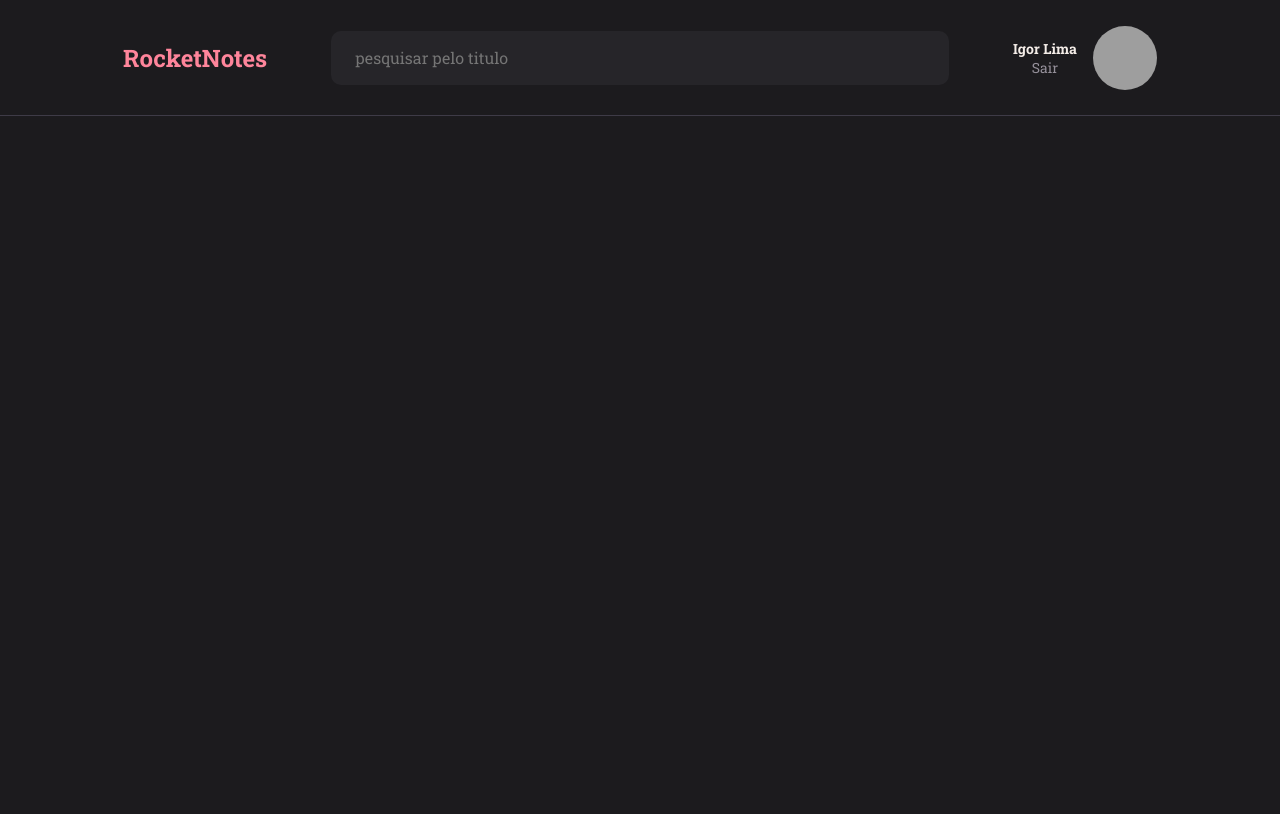
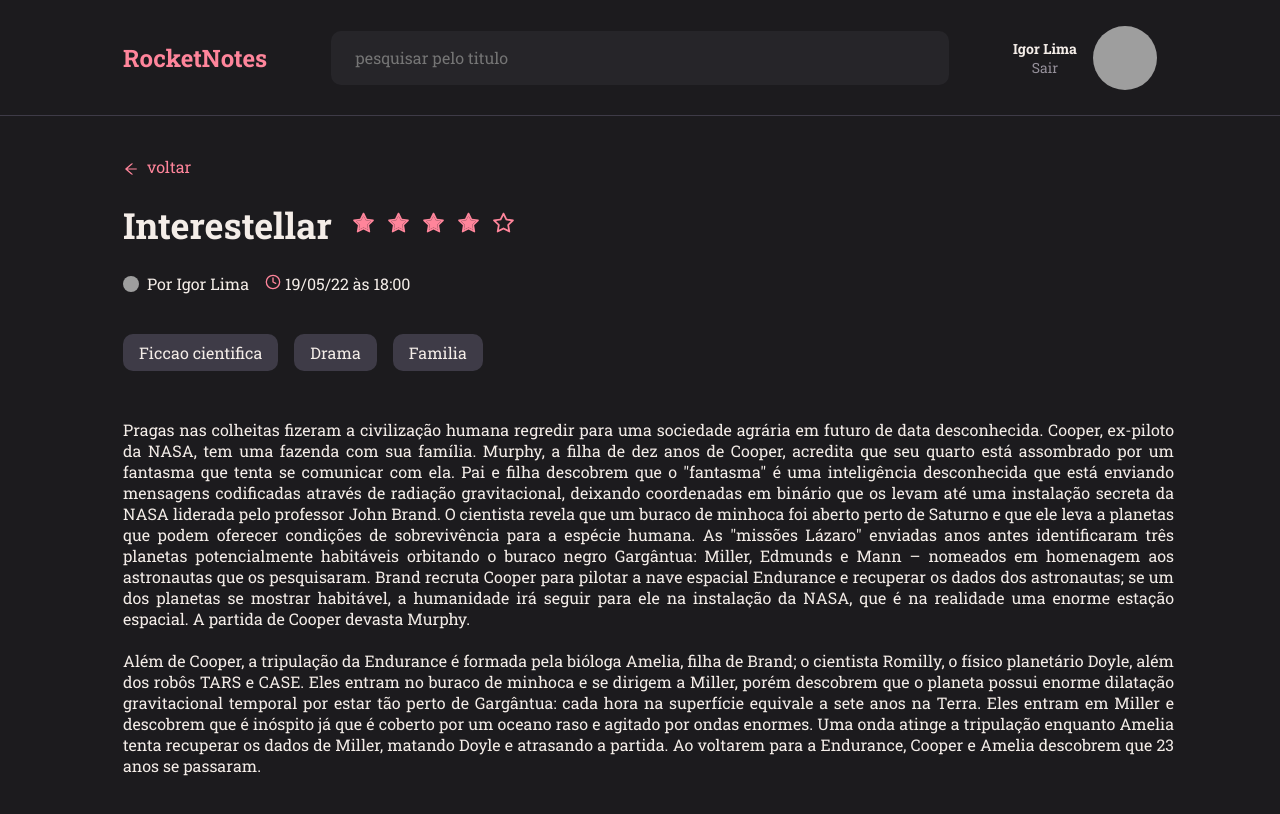
Before and after one commit to igorlan1/desafioRocketnotes, a React (Vite) app: page / in a window 1280 px wide. Shown: the top 814 px of the page. Built offline with nearby package versions, Linux system fonts and the light colour scheme; grey boxes are pictures that could not be loaded.

Commit message:
DetailsFinished

```diff
--- /dev/null
+++ b/src/components/ButtonText/index.jsx
@@ -0,0 +1,15 @@
+import { Container } from "./styles"
+import {AiOutlineArrowLeft} from "react-icons/ai";
+
+export function ButtonText ({title, isActive = false, ...rest}) {
+return (
+<Container
+type="button"
+$isactive = {isActive.toString()}
+{...rest}
+>
+<AiOutlineArrowLeft/>
+{title}
+</Container>
+)
+}
--- /dev/null
+++ b/src/components/ButtonText/styles.js
@@ -0,0 +1,20 @@
+import styled from "styled-components"
+
+export const Container = styled.button`
+background: none;
+color: ${({theme, $isactive}) => $isactive ? theme.COLORS.PINK : theme.COLORS.GRAY_100};
+border: none;
+font-size: 16px;
+
+&:hover {
+scale: 1.2;
+transition: 0.5s;
+}
+
+
+svg {
+    margin-right: 8px;
+    vertical-align: middle;
+}
+
+`
--- a/src/components/Header/index.jsx
+++ b/src/components/Header/index.jsx
@@ -1,4 +1,3 @@
-import {RiShutDownLine} from "react-icons/ri"
 import { Container, Profile, H1, Input } from "./styles"
 
 export function Header() {
--- /dev/null
+++ b/src/components/Section/index.jsx
@@ -0,0 +1,13 @@
+
+import { Container } from "./style.js"
+
+export function Section ({ title, children }) {
+    return(
+        <Container>
+            <h2>{title}</h2>
+            {children}
+        </Container>
+
+
+    );
+}
--- /dev/null
+++ b/src/components/Section/style.js
@@ -0,0 +1,13 @@
+import styled from "styled-components"
+
+export const Container = styled.section`
+margin:40px 106px 0 123px ;
+
+> h2 {
+   // padding-bottom: 16px;
+    margin-bottom: 24px;
+    color: ${({theme}) => theme.COLORS.GRAY_100};
+    font-size: 20px;
+    font-weight: 400;
+}
+`
--- a/src/pages/Details/index.jsx
+++ b/src/pages/Details/index.jsx
@@ -1,7 +1,11 @@
-import {Container} from './styles';
-import { Button } from "../../components/Button"
-import { Header } from "../../components/Header"
+import {AiTwotoneStar, AiOutlineStar} from "react-icons/ai";
+import {FiClock} from "react-icons/fi";
 
+import {Container, Links, Note, H1, Head, Info} from './styles';
+import { Button } from "../../components/Button";
+import { Header } from "../../components/Header";
+import { Section } from "../../components/Section";
+import { ButtonText } from "../../components/ButtonText";
 
 
 export function Details() {
@@ -9,7 +13,42 @@ export function Details() {
     <Container>
       <Header/>
 
+       <main>
 
+       <Section title="texto">
+       <ButtonText title="voltar"/>
+        <Head>
+        <H1>Interestellar </H1>
+        <Note>
+          <AiTwotoneStar/>
+          <AiTwotoneStar/>
+          <AiTwotoneStar/>
+          <AiTwotoneStar/>
+          <AiOutlineStar/>
+          </Note>
+        </Head>
+        <Info>
+        <img src="https://github.com/igorlan1.png" alt="foto do usuario" />
+<p>Por Igor Lima </p>
+<p><FiClock/> 19/05/22 às 18:00
+        </p>
+        </Info>
+
+<Links>
+  <li>Ficcao cientifica</li>
+  <li>Drama</li>
+  <li>Familia</li>
+</Links>
+          <p>
+          Pragas nas colheitas fizeram a civilização humana regredir para uma sociedade agrária em futuro de data desconhecida. Cooper, ex-piloto da NASA, tem uma fazenda com sua família. Murphy, a filha de dez anos de Cooper, acredita que seu quarto está assombrado por um fantasma que tenta se comunicar com ela. Pai e filha descobrem que o "fantasma" é uma inteligência desconhecida que está enviando mensagens codificadas através de radiação gravitacional, deixando coordenadas em binário que os levam até uma instalação secreta da NASA liderada pelo professor John Brand. O cientista revela que um buraco de minhoca foi aberto perto de Saturno e que ele leva a planetas que podem oferecer condições de sobrevivência para a espécie humana. As "missões Lázaro" enviadas anos antes identificaram três planetas potencialmente habitáveis orbitando o buraco negro Gargântua: Miller, Edmunds e Mann – nomeados em homenagem aos astronautas que os pesquisaram. Brand recruta Cooper para pilotar a nave espacial Endurance e recuperar os dados dos astronautas; se um dos planetas se mostrar habitável, a humanidade irá seguir para ele na instalação da NASA, que é na realidade uma enorme estação espacial. A partida de Cooper devasta Murphy.
+<br /><br />
+Além de Cooper, a tripulação da Endurance é formada pela bióloga Amelia, filha de Brand; o cientista Romilly, o físico planetário Doyle, além dos robôs TARS e CASE. Eles entram no buraco de minhoca e se dirigem a Miller, porém descobrem que o planeta possui enorme dilatação gravitacional temporal por estar tão perto de Gargântua: cada hora na superfície equivale a sete anos na Terra. Eles entram em Miller e descobrem que é inóspito já que é coberto por um oceano raso e agitado por ondas enormes. Uma onda atinge a tripulação enquanto Amelia tenta recuperar os dados de Miller, matando Doyle e atrasando a partida. Ao voltarem para a Endurance, Cooper e Amelia descobrem que 23 anos se passaram.
+
+          </p>
+       </Section>
+
+
+       </main>
     </Container>
 
   )
--- a/src/pages/Details/styles.js
+++ b/src/pages/Details/styles.js
@@ -11,6 +11,84 @@ grid-template-areas:
 "header"
 "content";
 
+ Section {
+    padding-bottom:156px ;
+    h2 {
+        background: red;
+        display: none;
+    };
+    p {
+        text-align: justify;
+    }
+
+};
+
+
 
 
 `
+export const Links = styled.ul`
+    list-style: none;
+    margin-top: 40px;
+    display: flex;
+    gap: 8px;
+
+    >li {
+    margin-right: 8px;
+    background-color: ${({theme}) => theme.COLORS.GRAY_200};
+    padding: 8px 16px;
+    border-radius:10px;
+    margin-bottom: 48px;
+
+}
+
+
+    `
+
+export const Note = styled.div`
+
+>svg {
+    height: 25px;
+    width: 25px;
+    margin-right: 10px;
+    color: ${({theme}) => theme.COLORS.PINK};
+}
+
+`
+
+export const H1 = styled.h1`
+font-size: 36px ;
+margin-right: 19px;
+
+`
+
+export const Head = styled.div`
+display: flex ;
+align-items: center;
+margin-top: 24px;
+
+`
+
+export const Info = styled.div`
+margin-top: 24px;
+display: flex;
+gap: 8px;
+align-items: center;
+
+>img {
+    width: 16px;
+    height: 16px;
+    border-radius: 50%;
+
+}
+
+>p {
+    margin-right: 8px;
+
+}
+
+svg {
+    color: ${({theme}) => theme.COLORS.PINK};
+
+}
+`
--- a/src/styles/global.js
+++ b/src/styles/global.js
@@ -7,6 +7,7 @@ export default createGlobalStyle`
     box-sizing: border-box;
 }
 
+
 body {
     background-color: ${({theme}) => theme.COLORS.BACKGROUND_800} ;
     color: ${({theme}) =>theme.COLORS.WHITE};
@@ -15,7 +16,7 @@ body {
 
 }
 
-body, input, button, textarea {
+body, input, button, textarea, p {
 font-family: 'Roboto Slab', serif;
 font-size: 16px;
 outline: none;
```
